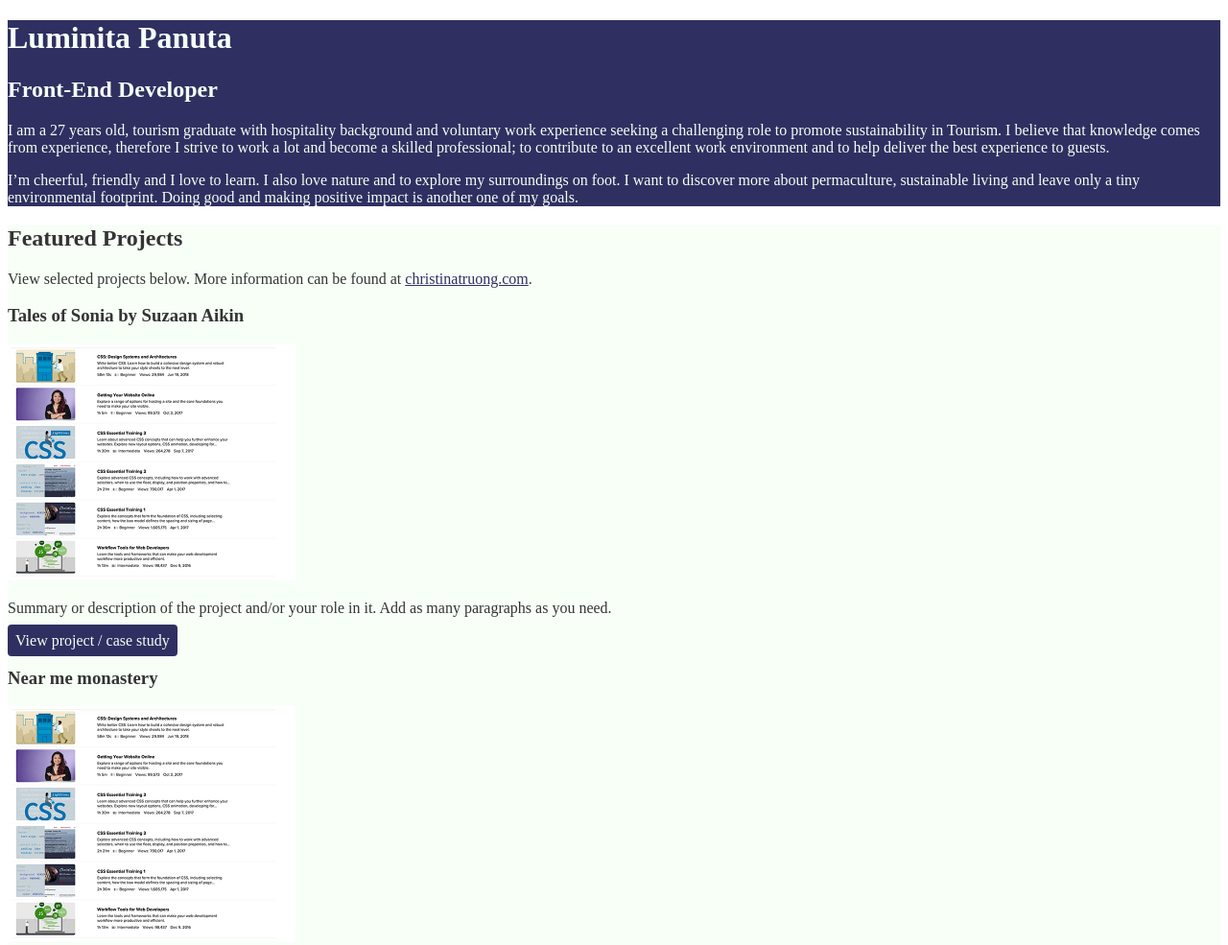
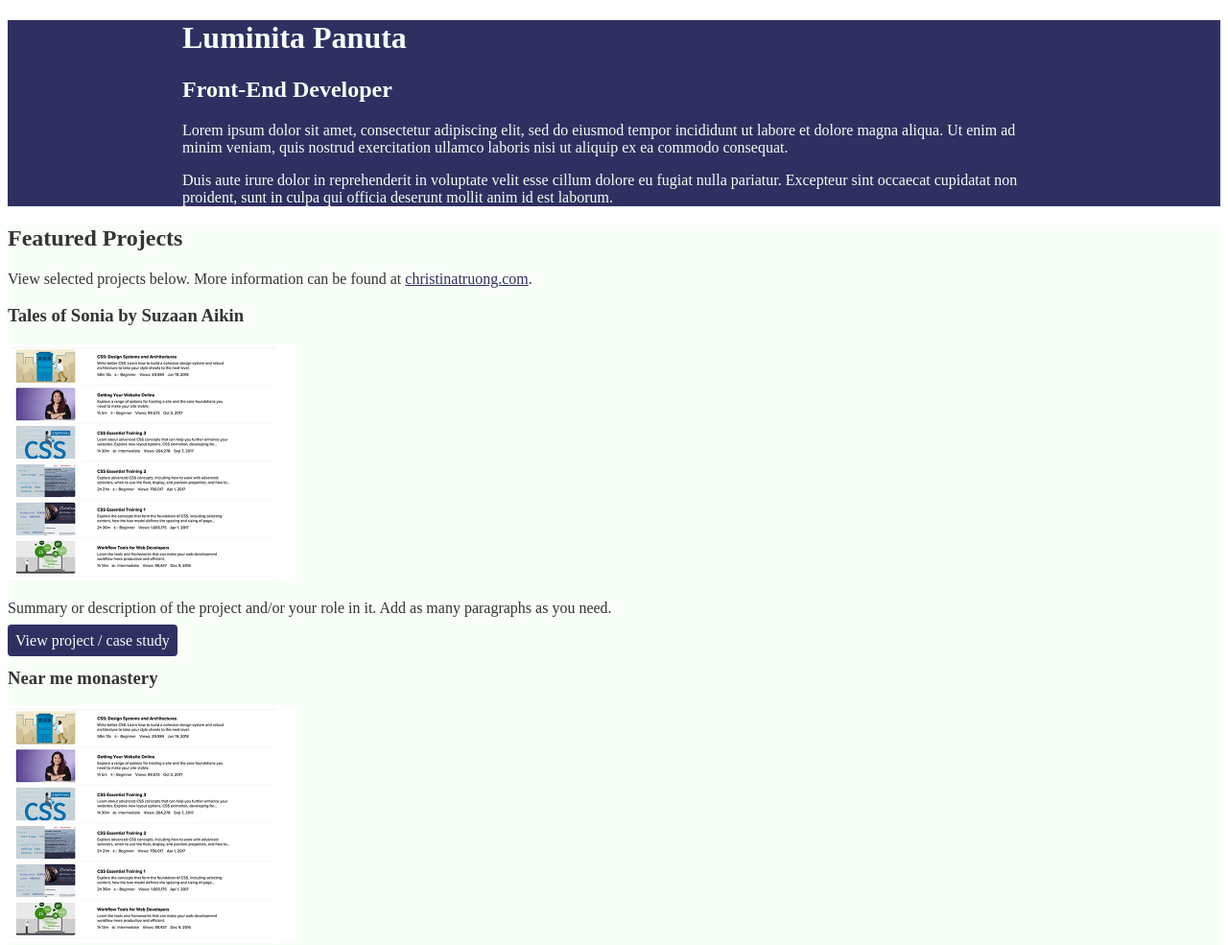
Before and after one commit to luminitap/ccs-portfolio, a plain HTML site: page index.html in a window 1280 px wide. Shown: the top 985 px of the page at 96% size. Drawn offline with Linux system fonts and the light colour scheme.

Commit message:
change profile text

```diff
--- a/css/styles.css
+++ b/css/styles.css
@@ -23,7 +23,10 @@ a {
 a:hover {
     text-decoration: none;
 }
-
+.content-wrap {
+    width: 900px;
+    margin: 0 auto;
+}
 /* Profile
 ------------------------------------*/
 header {
--- a/index.html
+++ b/index.html
@@ -10,11 +10,13 @@
     <main>
       <!-- ***********************  ABOUT / PROFILE  *********************** -->
       <header>
-        <h1>Luminita Panuta</h1>
-        <h2>Front-End Developer</h2>
+        <div class="content-wrap">
+          <h1>Luminita Panuta</h1>
+          <h2>Front-End Developer</h2>
 
-        <p>I am a 27 years old, tourism graduate with hospitality background and voluntary work experience seeking a challenging role to promote sustainability in Tourism. I believe that knowledge comes from experience, therefore I strive to work a lot and become a skilled professional; to contribute to an excellent work environment and to help deliver the best experience to guests.</p>
-        <p>I’m cheerful, friendly and I love to learn. I also love nature and to explore my surroundings on foot. I want to discover more about permaculture, sustainable living and leave only a tiny environmental footprint. Doing good and making positive impact is another one of my goals.</p>
+          <p>Lorem ipsum dolor sit amet, consectetur adipiscing elit, sed do eiusmod tempor incididunt ut labore et dolore magna aliqua. Ut enim ad minim veniam, quis nostrud exercitation ullamco laboris nisi ut aliquip ex ea commodo consequat. </p>
+          <p>Duis aute irure dolor in reprehenderit in voluptate velit esse cillum dolore eu fugiat nulla pariatur. Excepteur sint occaecat cupidatat non proident, sunt in culpa qui officia deserunt mollit anim id est laborum.</p>
+        </div>
       </header>
 
       <!-- ********************  PROJECTS / PORTFOLIO  ********************* -->
```
